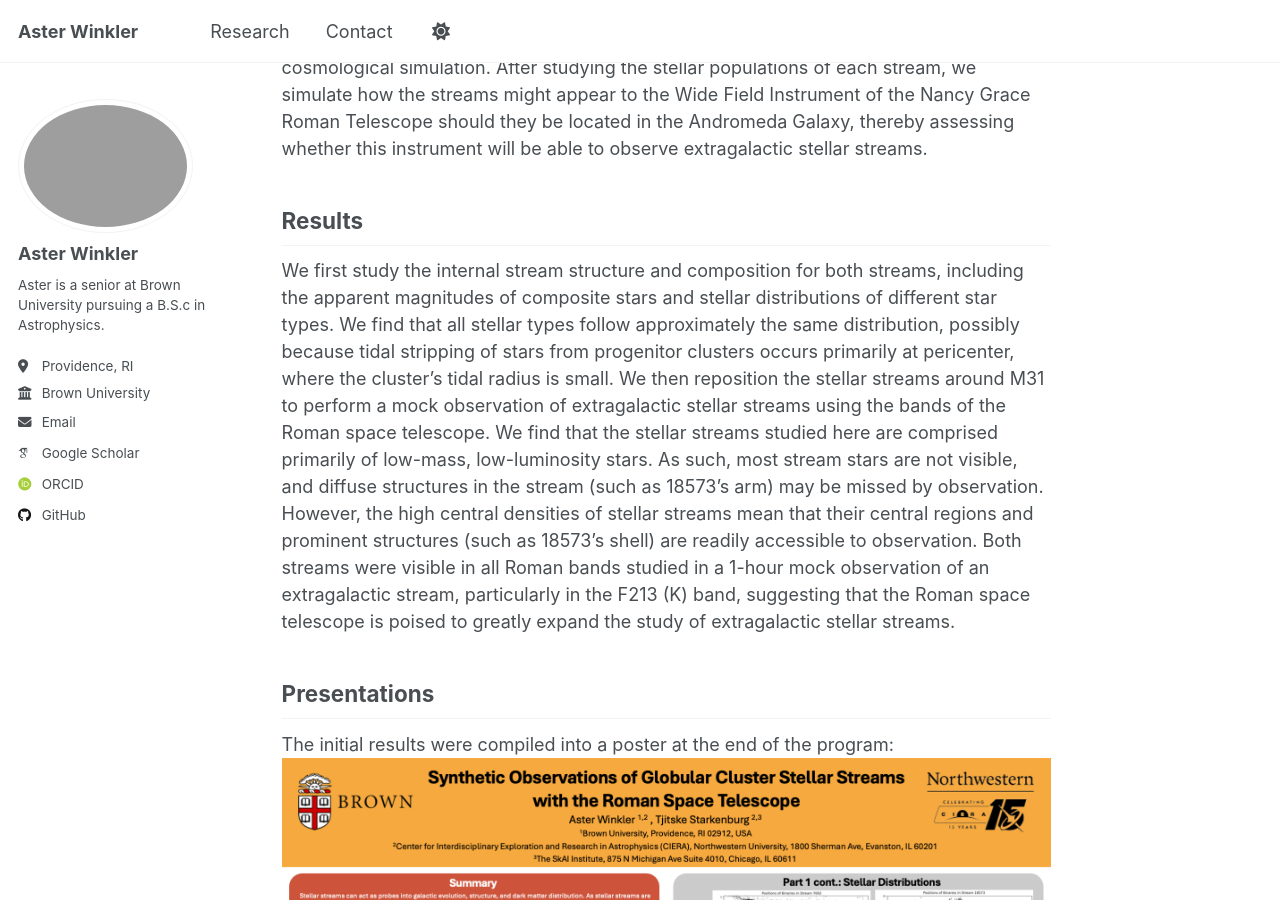
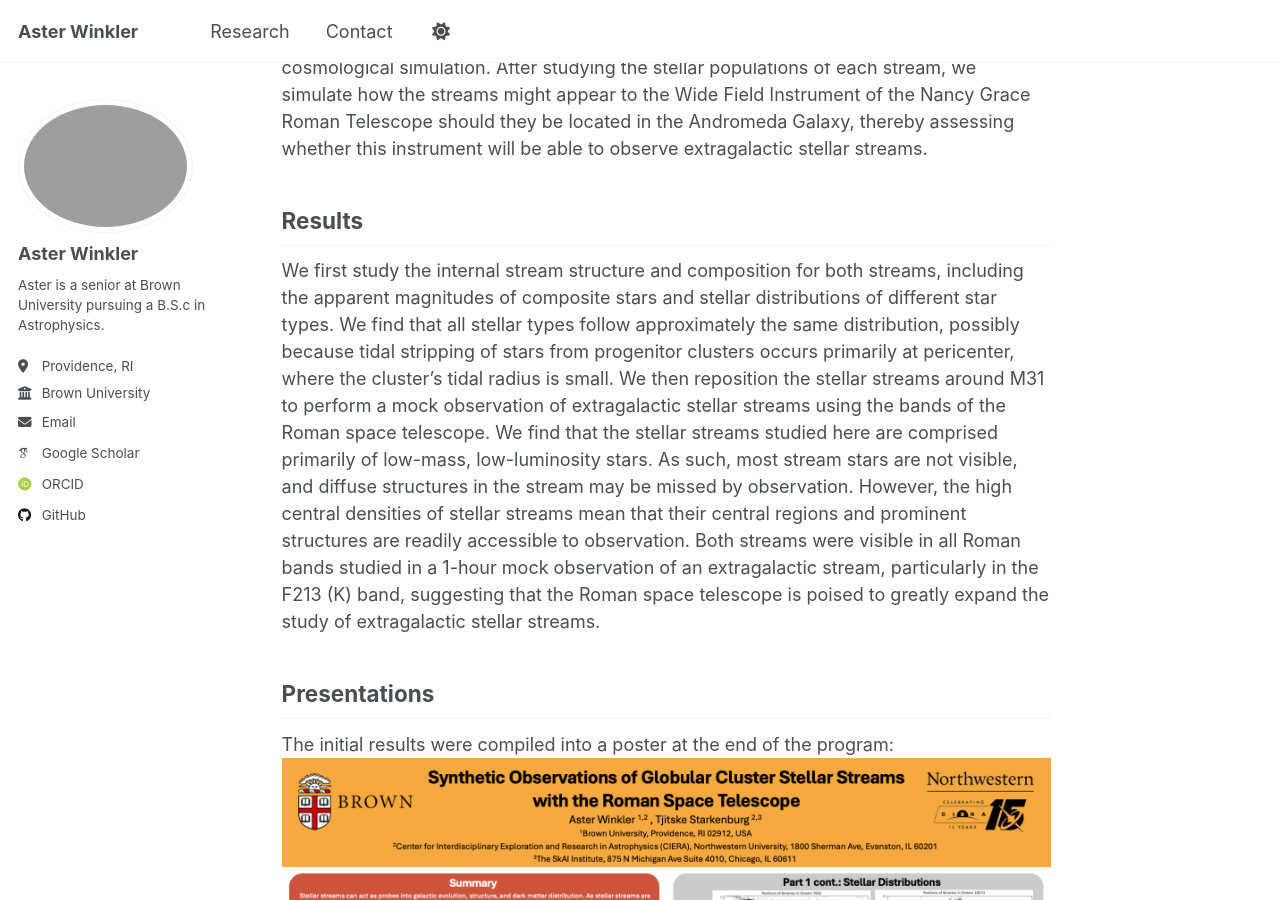
Before and after one commit to asterwinkler/project, a Jekyll site: the page built from _pages/research.md, in a window 1280 px wide and 900 px high, scrolled down 507 px. Built offline with Jekyll 4.4.1, drawn with Linux system fonts in a browser that asks for light colours; some web fonts are replaced; a script that is not in the unit is left out.

Commit message:
Update research.md

```diff
--- a/_pages/research.md
+++ b/_pages/research.md
@@ -11,7 +11,7 @@ author_profile: true
 Stellar streams are long, thin collections of stars which have been tidally stripped from a smaller object, such as a dwarf galaxy or globular cluster, by the galaxy the object orbits. As these streams orbit their host galaxies, their substructures, overall morphology, and stellar populations can provide insight on stellar halo structure, a galaxy’s dark matter distribution, and early star and galaxy formation in the Universe. As relatively dim objects located in the halos of more luminous galaxies, stellar streams are difficult to observe; as a result, testing the limits of upcoming instrumentation is crucial in both predicting what observations are possible and in interpreting data once an observation has been made. We conduct a synthetic observation of two simulated stellar streams modeled on a star-by-star basis in Panithanpaisal et al. (in prep) from the post-processed globular cluster population constructed by Grudić et al. (2023) and Rodriguez et al. (2023) using the FIRE-2 cosmological simulation. After studying the stellar populations of each stream, we simulate how the streams might appear to the Wide Field Instrument of the Nancy Grace Roman Telescope should they be located in the Andromeda Galaxy, thereby assessing whether this instrument will be able to observe extragalactic stellar streams.
 
 ## Results
-We first study the internal stream structure and composition for both streams, including the apparent magnitudes of composite stars and stellar distributions of different star types. We find that all stellar types follow approximately the same distribution, possibly because tidal stripping of stars from progenitor clusters occurs primarily at pericenter, where the cluster's tidal radius is small. We then reposition the stellar streams around M31 to perform a mock observation of extragalactic stellar streams using the bands of the Roman space telescope. We find that the stellar streams studied here are comprised primarily of low-mass, low-luminosity stars. As such, most stream stars are not visible, and diffuse structures in the stream (such as 18573’s arm) may be missed by observation. However, the high central densities of stellar streams mean that their central regions and prominent structures (such as 18573’s shell) are readily accessible to observation. Both streams were visible in all Roman bands studied in a 1-hour mock observation of an extragalactic stream, particularly in the F213 (K) band, suggesting that the Roman space telescope is poised to greatly expand the study of extragalactic stellar streams.
+We first study the internal stream structure and composition for both streams, including the apparent magnitudes of composite stars and stellar distributions of different star types. We find that all stellar types follow approximately the same distribution, possibly because tidal stripping of stars from progenitor clusters occurs primarily at pericenter, where the cluster's tidal radius is small. We then reposition the stellar streams around M31 to perform a mock observation of extragalactic stellar streams using the bands of the Roman space telescope. We find that the stellar streams studied here are comprised primarily of low-mass, low-luminosity stars. As such, most stream stars are not visible, and diffuse structures in the stream may be missed by observation. However, the high central densities of stellar streams mean that their central regions and prominent structures are readily accessible to observation. Both streams were visible in all Roman bands studied in a 1-hour mock observation of an extragalactic stream, particularly in the F213 (K) band, suggesting that the Roman space telescope is poised to greatly expand the study of extragalactic stellar streams.
 
 ## Presentations
 The initial results were compiled into a poster at the end of the program:
```
